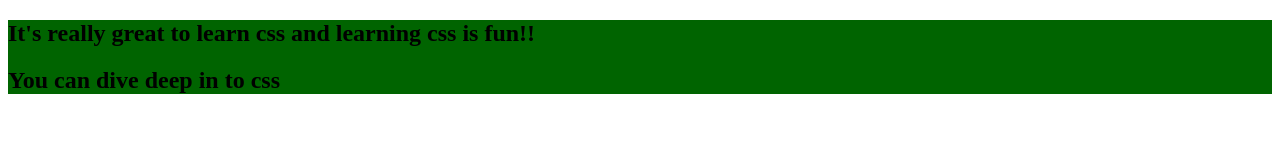
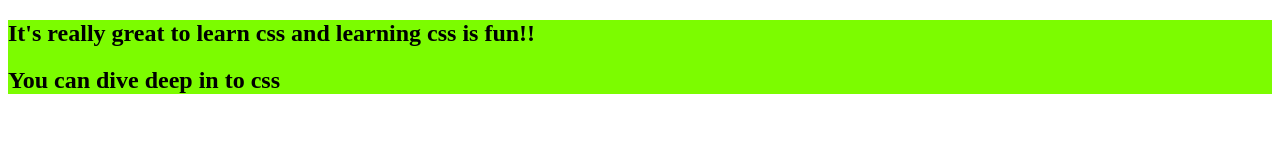
Before and after one commit to VarunPoloju/cssPractice, a plain HTML site: page index.html in a window 1280 px wide. Drawn offline with Linux system fonts and the light colour scheme.

Commit message:
External styles

```diff
--- a/index.html
+++ b/index.html
@@ -6,11 +6,7 @@
     <meta http-equiv="X-UA-Compatible" content="IE=edge">
     <meta name="viewport" content="width=device-width, initial-scale=1.0">
     <title>Css Practice</title>
-    <style>
-        section{
-            background: darkgreen;
-        }
-    </style>
+    <link rel="stylesheet" href="main.css">
 </head>
 
 <body>
--- /dev/null
+++ b/main.css
@@ -0,0 +1,3 @@
+section{
+    background-color: lawngreen;
+}
```
